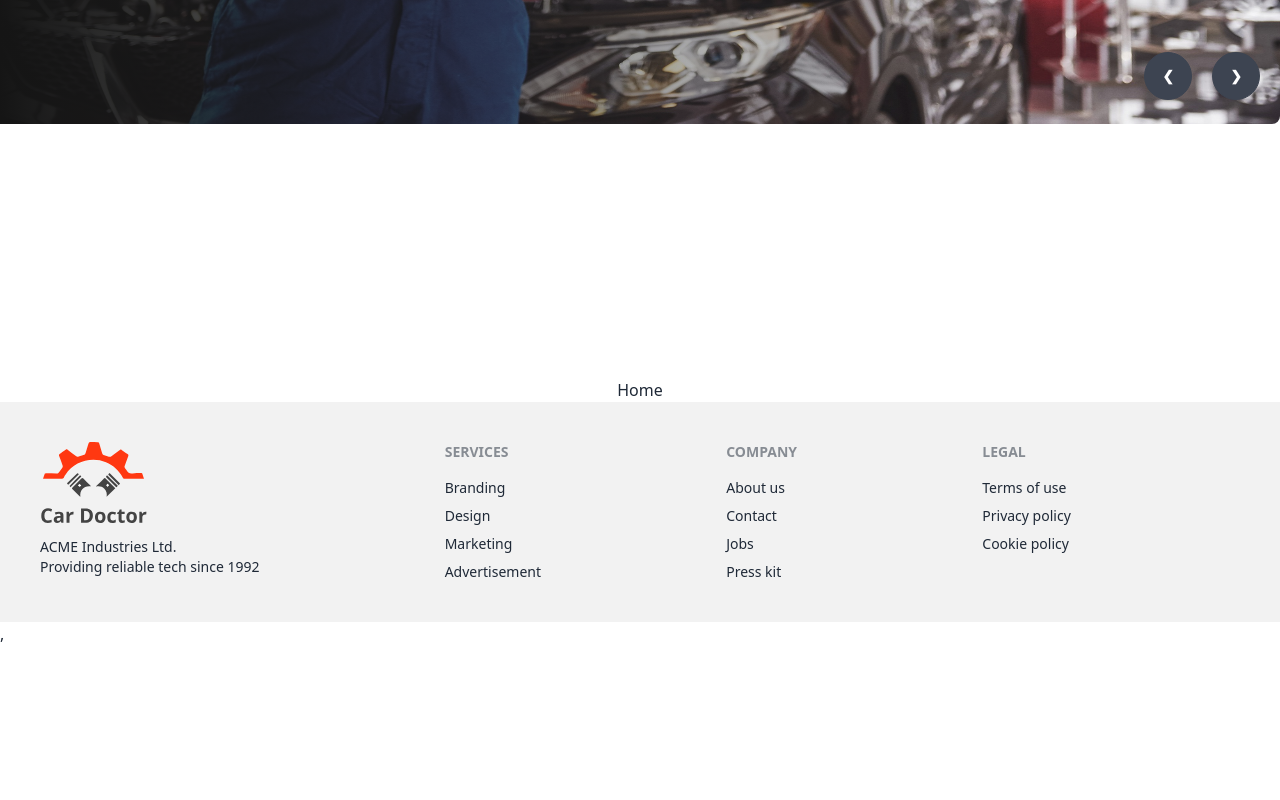
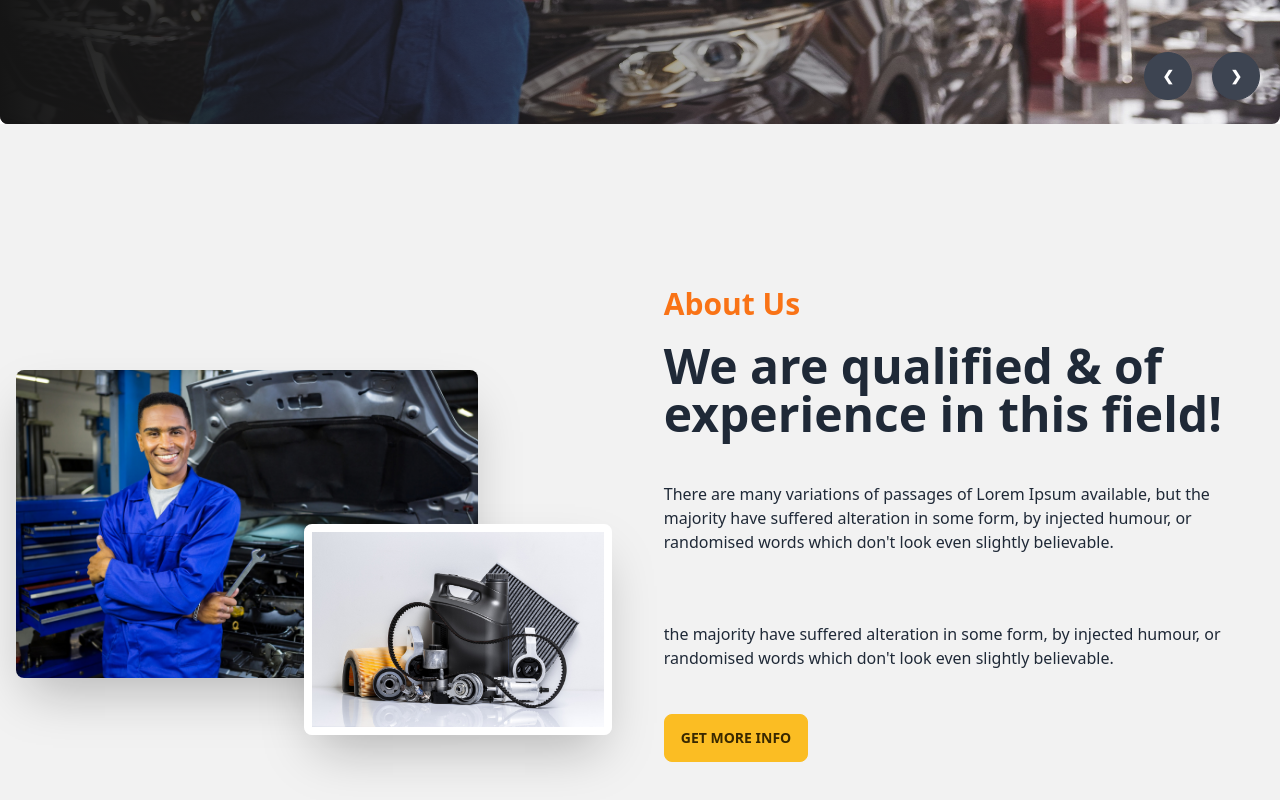
Before and after one commit to rakibulhaque-dev/car-doctor-client, a React (Vite) app: page / in a window 1280 px wide. Shown: the part 620-1420 px from the top of the page. Before the commit the page ends 1266 px from the top, so only its background shows below. Built offline with nearby package versions, Linux system fonts and the light colour scheme.

Commit message:
About us section added

```diff
--- /dev/null
+++ b/src/Pages/Home/About/About.jsx
@@ -0,0 +1,27 @@
+import React from 'react';
+import person from '../../../assets/images/about_us/person.jpg'
+import parts from '../../../assets/images/about_us/parts.jpg'
+
+const About = () => {
+    return (
+        <div className="min-h-screen hero bg-base-200">
+            <div className="flex-col hero-content lg:flex-row">
+                <div className='relative lg:w-1/2'>
+                    <img src={person} className="w-3/4 rounded-lg shadow-2xl" />
+                    <img src={parts} className="absolute w-1/2 border-8 border-white rounded-lg shadow-2xl top-1/2 right-5" />
+                </div>
+                <div className='p-4 space-y-5 lg:w-1/2'>
+                    <h3 className='text-3xl font-bold text-orange-500'>About Us</h3>
+                    <h1 className="text-5xl font-bold">We are qualified & of experience in this field!</h1>
+                    <p className="py-6">There are many variations of passages of Lorem Ipsum available, but the majority have suffered alteration in some form, by injected humour, or randomised words which don't look even slightly believable. </p>
+                    <p className='py-6'>
+                        the majority have suffered alteration in some form, by injected humour, or randomised words which don't look even slightly believable.
+                    </p>
+                    <button className="btn btn-warning">Get More Info</button>
+                </div>
+            </div>
+        </div>
+    );
+};
+
+export default About;
--- a/src/Pages/Home/Banner/Banner.jsx
+++ b/src/Pages/Home/Banner/Banner.jsx
@@ -11,7 +11,7 @@
         <div className="w-full carousel">
             <div id="slide1" className="relative w-full h-[600px] carousel-item">
                 <img src={img1} className="w-full rounded-lg" />
-                <div className="absolute flex items-center h-full bg-gradient-to-r from-[#151515] to-[rgba(21, 21, 21, 0)]">
+                <div className="absolute flex items-center rounded-lg h-full bg-gradient-to-r from-[#151515] to-[rgba(21, 21, 21, 0)]">
                     <div className='w-1/2 pl-12 text-white space-y-7'>
                         <h2 className='text-6xl font-bold'>Affordable Price For Car Servicing</h2>
                         <p>There are many variations of passages of  available, but the majority have suffered alteration in some form</p>
@@ -26,22 +26,52 @@
                     <a href="#slide2" className="btn btn-circle">❯</a>
                 </div>
             </div>
-            <div id="slide2" className="relative w-full carousel-item">
-                <img src={img2} className="w-full" />
+            <div id="slide2" className="relative w-full h-[600px] carousel-item">
+            <img src={img2} className="w-full rounded-lg" />
+                <div className="absolute flex items-center rounded-lg h-full bg-gradient-to-r from-[#151515] to-[rgba(21, 21, 21, 0)]">
+                    <div className='w-1/2 pl-12 text-white space-y-7'>
+                        <h2 className='text-6xl font-bold'>Affordable Price For Car Servicing</h2>
+                        <p>There are many variations of passages of  available, but the majority have suffered alteration in some form</p>
+                        <div>
+                            <button className="mr-5 btn btn-primary">Discover More</button>
+                            <button className="btn btn-outline btn-secondary">Latest Project</button>
+                        </div>
+                    </div>
+                </div>
                 <div className="absolute bottom-0 flex justify-end transform -translate-y-1/2 left-5 right-5">
                     <a href="#slide1" className="mr-5 btn btn-circle">❮</a>
                     <a href="#slide3" className="btn btn-circle">❯</a>
                 </div>
             </div>
-            <div id="slide3" className="relative w-full carousel-item">
-                <img src={img3} className="w-full" />
+            <div id="slide3" className="relative w-full h-[600px] carousel-item">
+            <img src={img3} className="w-full rounded-lg" />
+                <div className="absolute flex items-center rounded-lg h-full bg-gradient-to-r from-[#151515] to-[rgba(21, 21, 21, 0)]">
+                    <div className='w-1/2 pl-12 text-white space-y-7'>
+                        <h2 className='text-6xl font-bold'>Affordable Price For Car Servicing</h2>
+                        <p>There are many variations of passages of  available, but the majority have suffered alteration in some form</p>
+                        <div>
+                            <button className="mr-5 btn btn-primary">Discover More</button>
+                            <button className="btn btn-outline btn-secondary">Latest Project</button>
+                        </div>
+                    </div>
+                </div>
                 <div className="absolute bottom-0 flex justify-end transform -translate-y-1/2 left-5 right-5">
                     <a href="#slide2" className="mr-5 btn btn-circle">❮</a>
                     <a href="#slide4" className="btn btn-circle">❯</a>
                 </div>
             </div>
-            <div id="slide4" className="relative w-full carousel-item">
-                <img src={img4} className="w-full" />
+            <div id="slide4" className="relative w-full h-[600px] carousel-item">
+            <img src={img4} className="w-full rounded-lg" />
+                <div className="absolute flex items-center rounded-lg h-full bg-gradient-to-r from-[#151515] to-[rgba(21, 21, 21, 0)]">
+                    <div className='w-1/2 pl-12 text-white space-y-7'>
+                        <h2 className='text-6xl font-bold'>Affordable Price For Car Servicing</h2>
+                        <p>There are many variations of passages of  available, but the majority have suffered alteration in some form</p>
+                        <div>
+                            <button className="mr-5 btn btn-primary">Discover More</button>
+                            <button className="btn btn-outline btn-secondary">Latest Project</button>
+                        </div>
+                    </div>
+                </div>
                 <div className="absolute bottom-0 flex justify-end transform -translate-y-1/2 left-5 right-5">
                     <a href="#slide3" className="mr-5 btn btn-circle">❮</a>
                     <a href="#slide1" className="btn btn-circle">❯</a>
--- a/src/Pages/Home/Home.jsx
+++ b/src/Pages/Home/Home.jsx
@@ -1,10 +1,12 @@
 import React from 'react';
 import Banner from './Banner/Banner';
+import About from './About/About';
 
 const Home = () => {
     return (
         <div>
             <Banner></Banner>
+            <About></About>
             <h3 className='text-center'>Home</h3>
         </div>
     );
```
